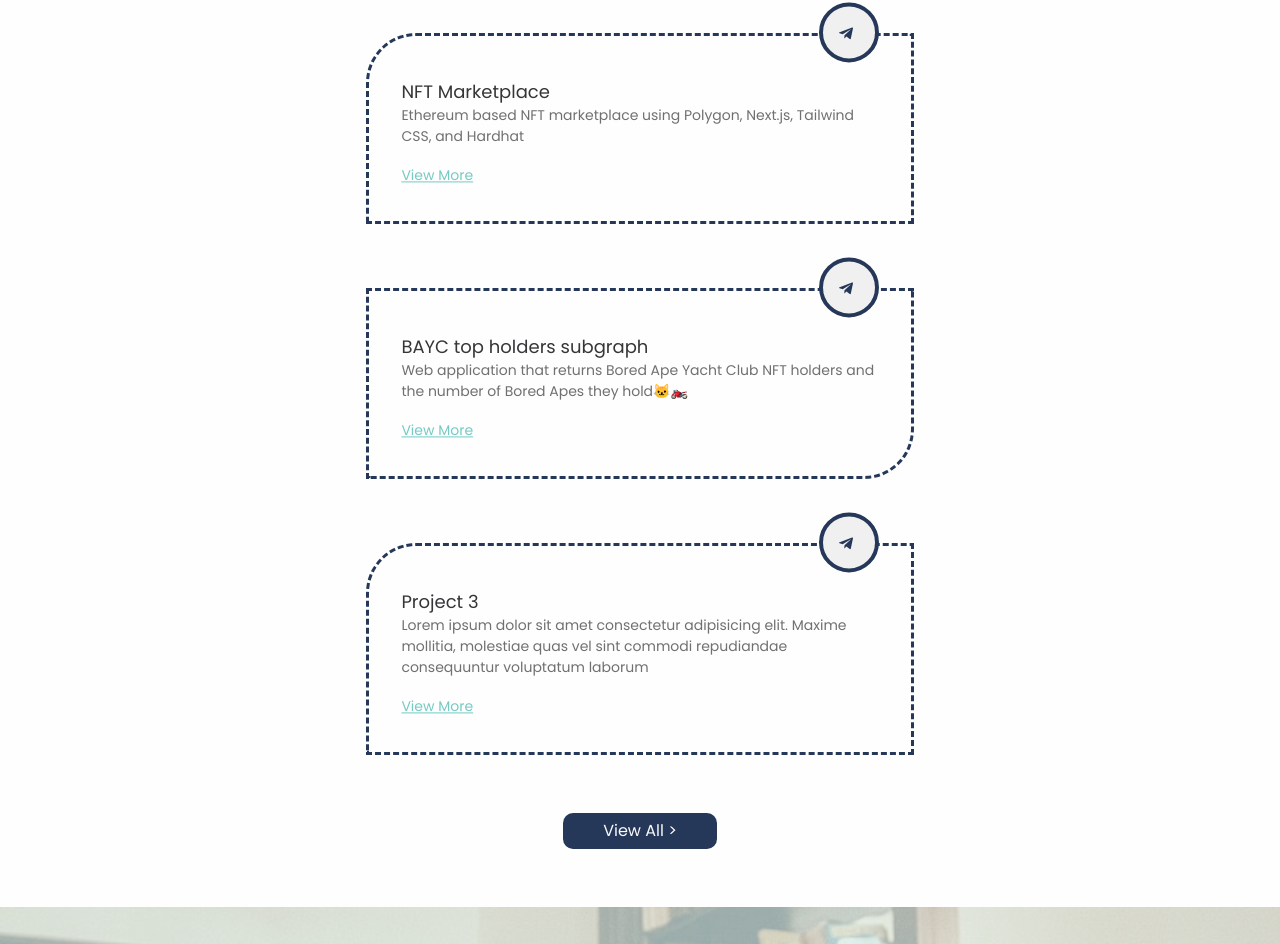
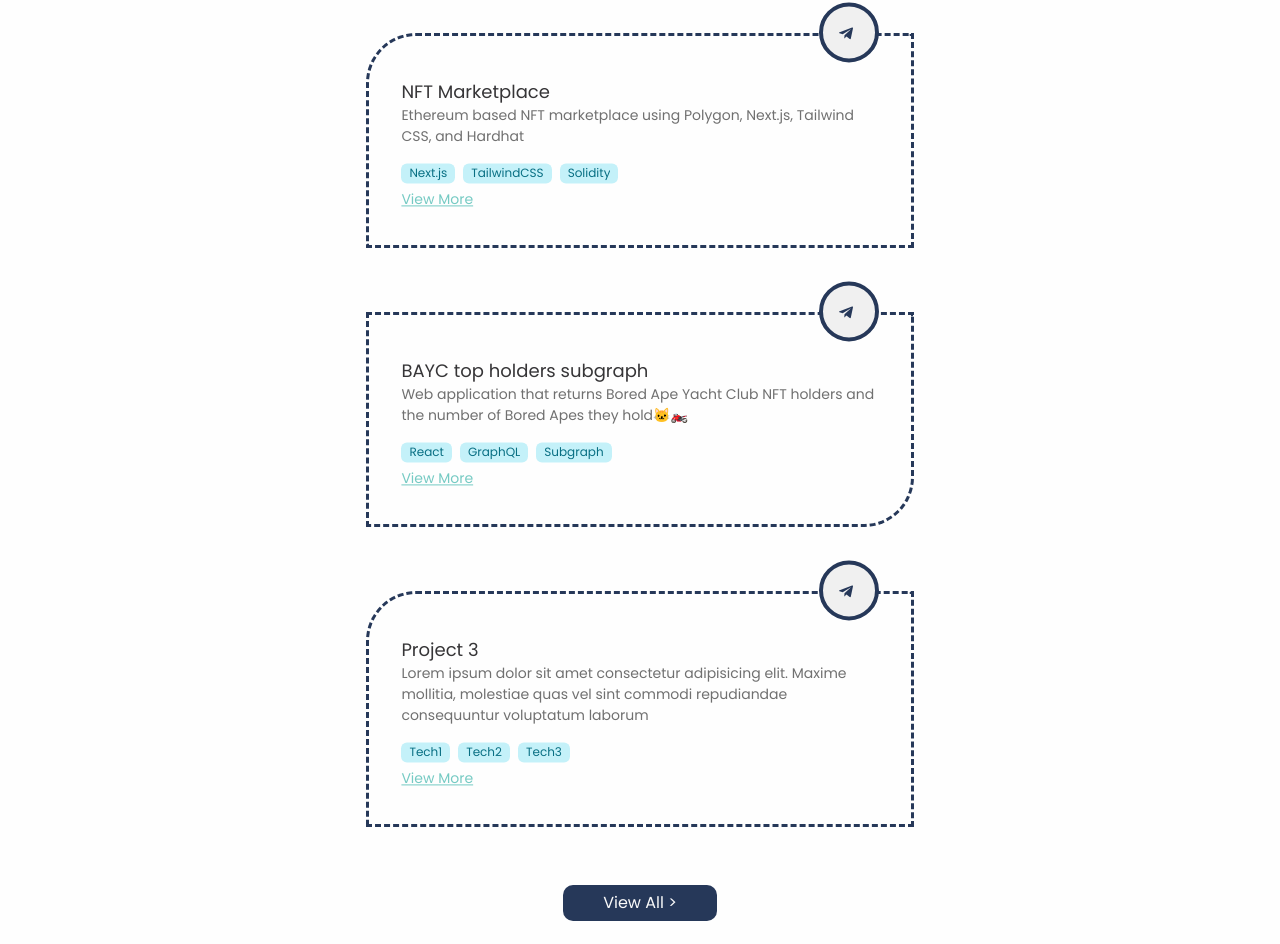
Before and after one commit to HashRei/nextjs-webpage-porfolio, a Next.js app: page / in a window 1280 px wide. Shown: the part 2254-3198 px from the top of the page. Built offline with nearby package versions, Linux system fonts and the light colour scheme.

Commit message:
Add tech labels to the project on the homepage

```diff
--- a/Components/HomeProject.js
+++ b/Components/HomeProject.js
@@ -2,6 +2,7 @@ import styles from '../styles/Home.module.css'
 import { FontAwesomeIcon } from "@fortawesome/react-fontawesome";
 import { faTelegramPlane } from "@fortawesome/free-brands-svg-icons"
 import Link from 'next/link'
+import { HStack, Tag, TagLabel } from "@chakra-ui/react"
 
 const HomeProject = ({ currentTheme, project, id }) => {
     return (
@@ -10,6 +11,19 @@ const HomeProject = ({ currentTheme, project, id }) => {
                 <div className={styles.projectIcon} style={{color: currentTheme.accent, backgroundColor: currentTheme.footerColor, borderColor: currentTheme.accent}}><Link href={project.projectLink}><a><FontAwesomeIcon icon={faTelegramPlane} /></a></Link></div>
                 <h1 className={styles.projectTitle}>{project.name}</h1>
                 <h2 className={styles.projectSubTitle} style={{color: currentTheme.subtext}}>{project.description}</h2>
+                <HStack spacing={2}>
+            {
+              project.tech.map((tech) => {
+                return (
+                  <div key={tech}>
+                    <Tag size="sm" borderRadius="md" variant="subtle" colorScheme={currentTheme.name === 'light' ? "cyan" : "purple"}>
+                      <TagLabel>{tech}</TagLabel>
+                    </Tag>
+                  </div>
+                )
+              })
+            }
+          </HStack>
                 <Link href='/work'><a className={styles.cta2} style={{ color: currentTheme.tertiary }}>View More</a></Link>
             </div>
         </div>
```
